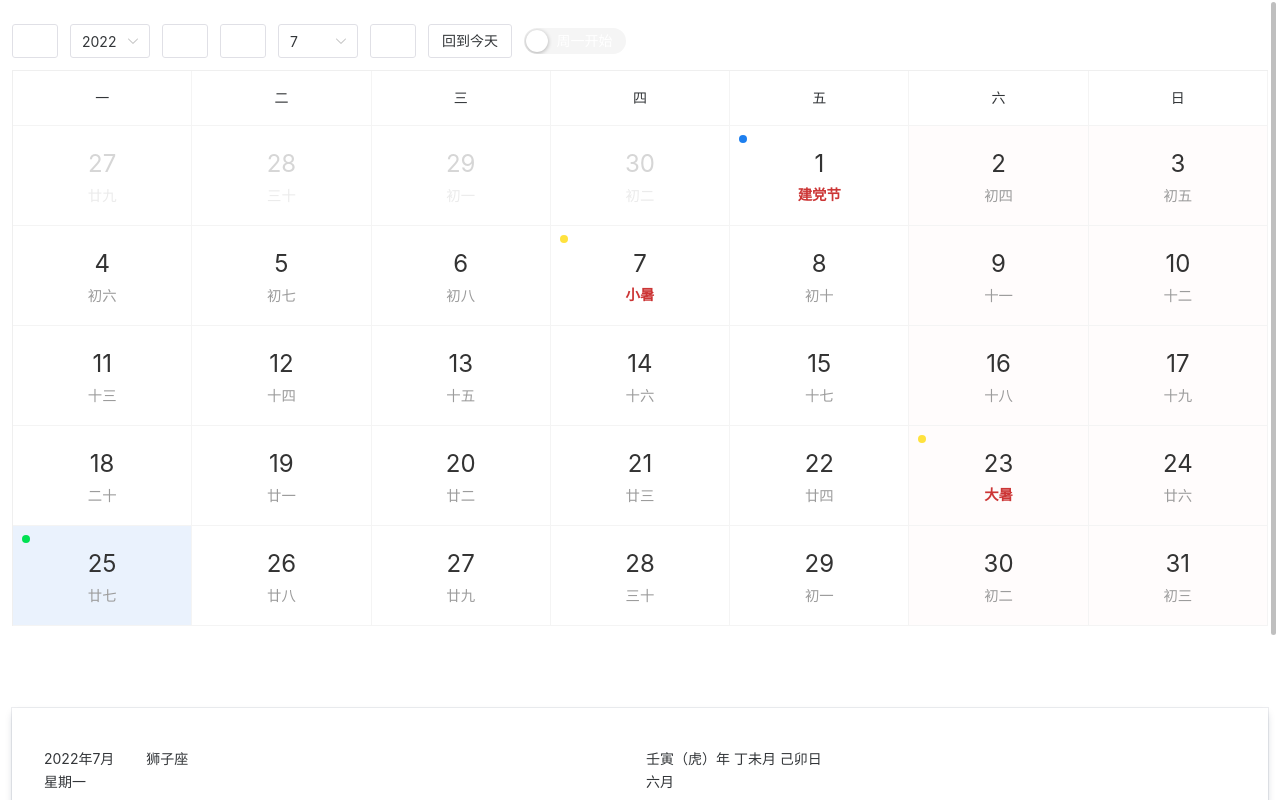
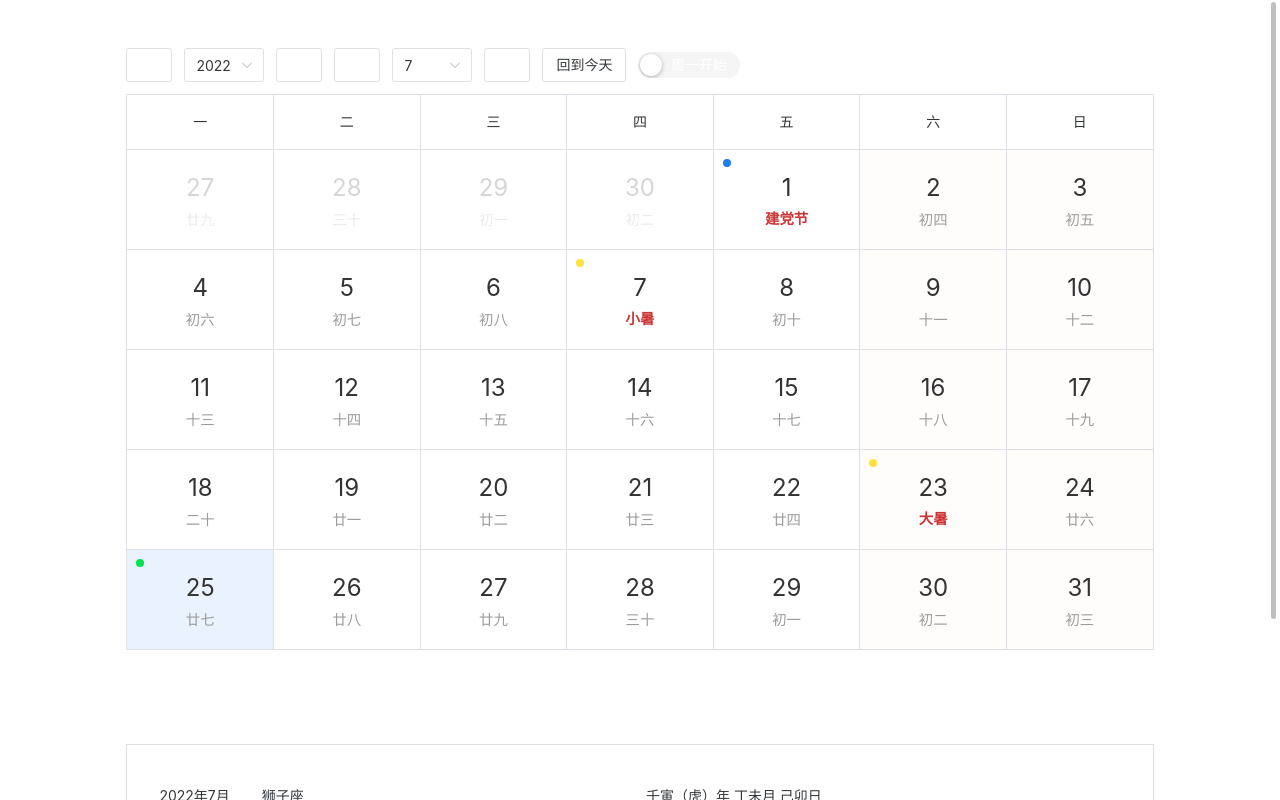
Before and after one commit to cdurhrt/wowtools, a Vue app in the folder vue-app/: page /#/calendar in a window 1280 px wide. Built offline with nearby package versions, Linux system fonts and the light colour scheme; some icons are missing.

Commit message:
feat: submit

```diff
--- a/vue-app/src/modules/calendar/CalendarView.vue
+++ b/vue-app/src/modules/calendar/CalendarView.vue
@@ -16,7 +16,6 @@ const dayBoardDay = ref<CalendarDay>(
 );
 
 function calendarDaySelected(day: CalendarDay) {
-  console.log("day :>> ", day);
   dayBoardDay.value = day;
 }
 </script>
@@ -35,30 +34,27 @@ function calendarDaySelected(day: CalendarDay) {
       <CalendarPaper :data="dayBoardDay"></CalendarPaper>
     </div>
   </div>
-
-  <!-- <WowCalendar
-    :year="calendarYear"
-    :month="calendarMonth"
-    :day="calendarDay"
-    @on-day-selected="calendarDaySelected"
-  ></WowCalendar> -->
 </template>
 
 <style scoped>
 .calendar-view {
+  position: relative;
+  z-index: 2;
   display: flex;
   flex-wrap: wrap;
-  /* min-width: 888px; */
-  margin: 0 auto;
+  min-width: 888px;
+  margin: 24px 8%;
+  /* box-shadow: rgba(9, 30, 66, 0.25) 0px 4px 8px -2px,
+    rgba(9, 30, 66, 0.08) 0px 0px 0px 1px; */
 }
 .calendar-wrapper {
   flex: 2;
   min-width: 888px;
-  margin: 12px;
+  margin: 12px 24px 24px;
 }
 .calendar-paper-wrapper {
   flex: 1;
-  margin: 12px;
+  margin: 12px 24px 24px;
   padding-top: 58px;
   /* margin: 58px -12px 24px; */
 }
--- a/vue-app/src/modules/calendar/components/CalendarPaper.vue
+++ b/vue-app/src/modules/calendar/components/CalendarPaper.vue
@@ -138,9 +138,10 @@ function gTagFn(type: TypeEnum, fn: (d: CalendarDay) => string[]) {
 .calendar-paper {
   min-width: 600px;
   padding: 40px 32px;
+  border: 1px solid #e0e0e6;
   /* margin: 0 12px 12px; */
-  box-shadow: rgba(9, 30, 66, 0.25) 0px 4px 8px -2px,
-    rgba(9, 30, 66, 0.08) 0px 0px 0px 1px;
+  /* box-shadow: rgba(9, 30, 66, 0.25) 0px 4px 8px -2px,
+    rgba(9, 30, 66, 0.08) 0px 0px 0px 1px; */
 }
 .cDay {
   font-size: 60px;
--- a/vue-app/src/modules/calendar/components/WowCalendar.vue
+++ b/vue-app/src/modules/calendar/components/WowCalendar.vue
@@ -9,21 +9,17 @@ import {
 } from "date-fns";
 import { computed, reactive, watchEffect, ref } from "vue";
 import { CalendarUtil } from "@/libs/calendar/calendar.js";
-import {
-  NButton,
-  NSpace,
-  NSelect,
-  NGrid,
-  NGridItem,
-  NPopover,
-  NSwitch,
-} from "naive-ui";
+import { NButton, NSpace, NSelect, NPopover, NSwitch } from "naive-ui";
 import { compact, map, range } from "lodash";
 import InlineBox from "@/components/global/InlineBox.vue";
 import { ChevronBackSharp, ChevronForwardSharp } from "@vicons/ionicons5";
 import type { CalendarDay } from "../models/calendar-day.js";
-import { CalendarDayCircleSigns } from "../models/day-signs";
+import {
+  CalendarDayCircleSigns,
+  CalendarDayTypeFields,
+} from "../models/day-signs";
 import { isHoliday, isHolidayFix } from "../models/holiday.js";
+import { CalendarDayTypeEnum } from "../models/day.type";
 
 const props = defineProps<{
   year?: number;
@@ -77,9 +73,18 @@ const onTapDay = ref(paramsDay.value);
 const selectDate = computed(
   () => new Date(selectYear.value, selectMonth.value - 1, selectDay.value)
 );
-console.log("selectDate :>> ", selectDate.value);
 
 const dateDetailsList = reactive<Array<CalendarDay>>([]);
+
+const colors = reactive<Record<string, string>>({
+  holidaySecondary:
+    CalendarDayCircleSigns[CalendarDayTypeFields[CalendarDayTypeEnum.holiday]]
+      .color.secondary,
+  holidayFixSecondary:
+    CalendarDayCircleSigns[
+      CalendarDayTypeFields[CalendarDayTypeEnum["holiday-fix"]]
+    ].color.secondary,
+});
 
 watchEffect(() => {
   const monthStartDate = startOfMonth(selectDate.value);
@@ -241,6 +246,8 @@ function backToday() {
                 item.cYear === onTapYear &&
                 item.cMonth === onTapMonth &&
                 item.cDay === onTapDay,
+              'is-holiday': item.isHoliday,
+              'is-holiday-fix': item.isHolidayFix,
             }"
           >
             <n-space class="circle-signs" :wrap="false">
@@ -281,7 +288,7 @@ function backToday() {
 }
 .wow-calendar {
   border-style: solid;
-  border-color: #efefef;
+  border-color: #e0e0e6;
   border-width: 1px 0 0 1px;
 }
 .wow-calendar-week {
@@ -314,7 +321,7 @@ function backToday() {
 .wow-calendar-week--item,
 .wow-calendar-day--item {
   border-style: solid;
-  border-color: #f4f4f4;
+  border-color: #e0e0e6;
   border-width: 0 1px 1px 0;
 }
 
@@ -374,4 +381,11 @@ function backToday() {
 .is-on-selected {
   background-color: #eaf2fd;
 }
+
+.is-holiday {
+  background-color: v-bind("colors.holidaySecondary");
+}
+.is-holiday-fix {
+  background-color: v-bind("colors.holidayFixSecondary");
+}
 </style>
```
Also changed, not shown: vue-app/public/images/icon-newtab.png (added), vue-app/public/manifest.json.
